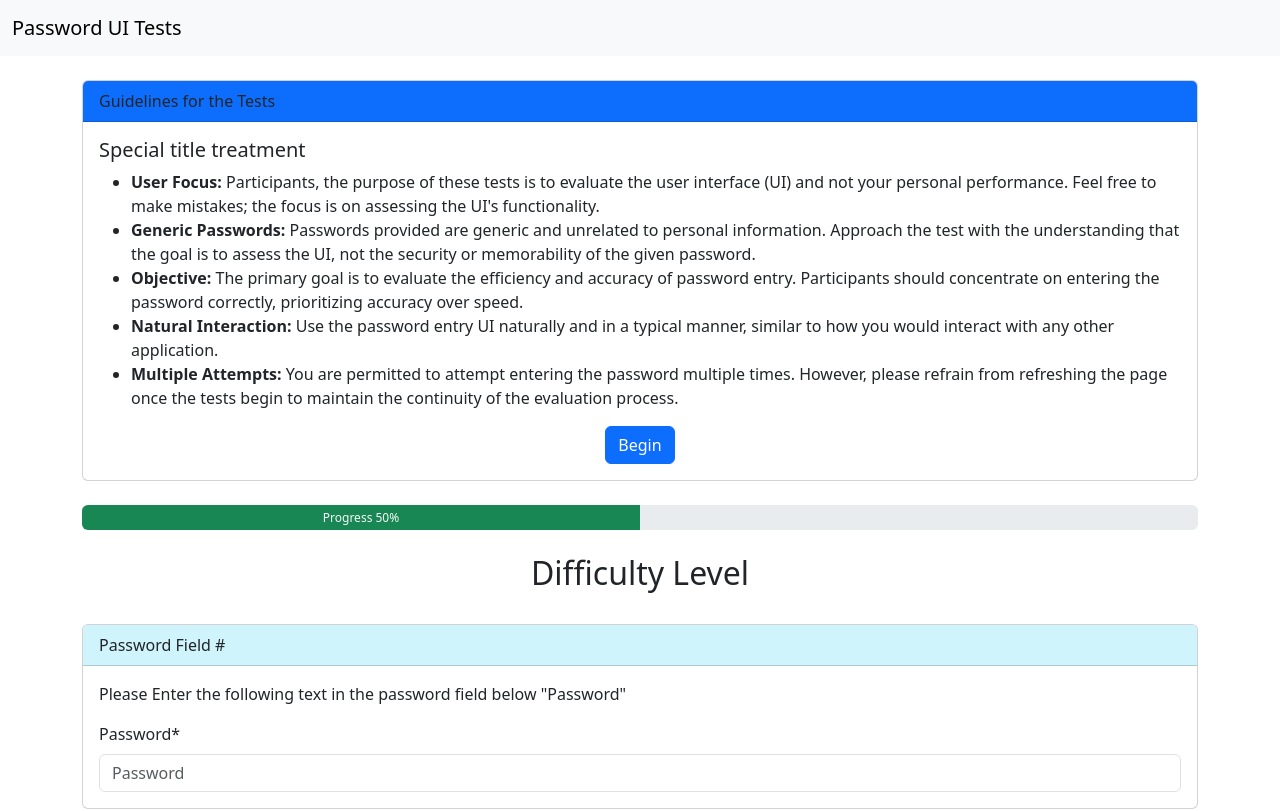
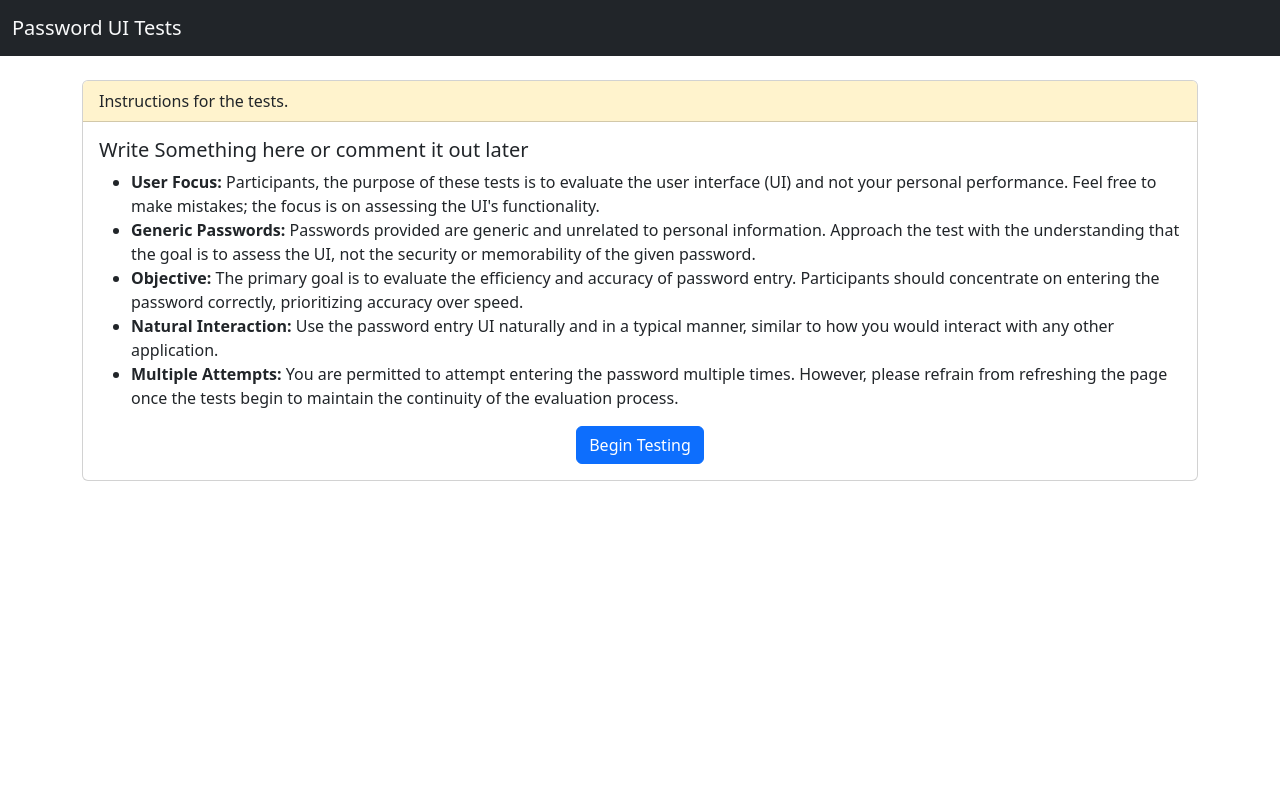
Before and after one commit to ParagNirwan/Password-UI-Tests, a React (Vite) app: page / in a window 1280 px wide. Shown: the top 811 px of the page. Built offline with nearby package versions, Linux system fonts and the light colour scheme.

Commit message:
Instruction Disappear Properly Now

```diff
--- a/src/App.tsx
+++ b/src/App.tsx
@@ -1,16 +1,28 @@
+import { useState } from "react";
 import Navbar from "./components/Navbar";
 import PasswordField from "./components/PasswordField";
 import ProgressBar from "./components/ProgressBar";
 import Rules from "./components/Rules";
 
 function App() {
+  // State variable to track whether testing has begun
+  const [testingStarted, setTestingStarted] = useState(false);
+
+  // Function to handle the start of testing
+  const handleBeginTesting = () => {
+    setTestingStarted(true);
+  };
+
   return (
     <div>
-      <Navbar></Navbar>
-      <Rules></Rules>
-      <ProgressBar></ProgressBar>
-      <PasswordField></PasswordField>
+      <Navbar />
+
+      {!testingStarted && <Rules onBeginTesting={handleBeginTesting} />}
+
+      {testingStarted && <ProgressBar />}
+      {testingStarted && <PasswordField />}
     </div>
   );
 }
+
 export default App;
--- a/src/components/Navbar.tsx
+++ b/src/components/Navbar.tsx
@@ -1,8 +1,8 @@
 function Navbar() {
   return (
-    <nav className="navbar navbar-expand-lg bg-body-tertiary">
+    <nav className="navbar navbar-expand-lg bg-dark">
       <div className="container-fluid">
-        <a className="navbar-brand" href="#">
+        <a className="navbar-brand text-light" href="#">
           Password UI Tests
         </a>
       </div>
--- a/src/components/PasswordField.tsx
+++ b/src/components/PasswordField.tsx
@@ -2,7 +2,7 @@ function PasswordField() {
   return (
     <div className="container">
       <br />
-      <h2 className="text-center">Difficulty Level</h2>
+      <h2 className="text-center">Password Complexity {"Easy"}</h2>
       <br />
       <div className="card">
         <div className="card-header bg-info-subtle">Password Field #</div>
--- a/src/components/Rules.tsx
+++ b/src/components/Rules.tsx
@@ -1,48 +1,65 @@
-function Rules() {
+import { useState } from "react";
+
+interface RulesProps {
+  onBeginTesting: () => void;
+}
+
+function Rules({ onBeginTesting }: RulesProps) {
+  const instructions = [
+    {
+      title: "User Focus",
+      content:
+        "Participants, the purpose of these tests is to evaluate the user interface (UI) and not your personal performance. Feel free to make mistakes; the focus is on assessing the UI's functionality.",
+    },
+    {
+      title: "Generic Passwords",
+      content:
+        "Passwords provided are generic and unrelated to personal information. Approach the test with the understanding that the goal is to assess the UI, not the security or memorability of the given password.",
+    },
+    {
+      title: "Objective",
+      content:
+        "The primary goal is to evaluate the efficiency and accuracy of password entry. Participants should concentrate on entering the password correctly, prioritizing accuracy over speed.",
+    },
+    {
+      title: "Natural Interaction",
+      content:
+        "Use the password entry UI naturally and in a typical manner, similar to how you would interact with any other application.",
+    },
+    {
+      title: "Multiple Attempts",
+      content:
+        "You are permitted to attempt entering the password multiple times. However, please refrain from refreshing the page once the tests begin to maintain the continuity of the evaluation process.",
+    },
+  ];
+
+  let [beginTest] = useState(false);
+  console.log(beginTest);
+
   return (
     <div className="container">
       <br />
       <div className="card">
-        <div className="card-header bg-primary">Guidelines for the Tests</div>
+        <div className="card-header bg-warning-subtle text-dark">
+          Instructions for the tests.
+        </div>
         <div className="card-body">
-          <h5 className="card-title">Special title treatment</h5>
+          <h5 className="card-title">
+            Write Something here or comment it out later
+          </h5>
           <p className="card-text">
             <ul>
-              <li>
-                <strong>User Focus:</strong> Participants, the purpose of these
-                tests is to evaluate the user interface (UI) and not your
-                personal performance. Feel free to make mistakes; the focus is
-                on assessing the UI's functionality.
-              </li>
-              <li>
-                <strong>Generic Passwords:</strong> Passwords provided are
-                generic and unrelated to personal information. Approach the test
-                with the understanding that the goal is to assess the UI, not
-                the security or memorability of the given password.
-              </li>
-              <li>
-                <strong>Objective:</strong> The primary goal is to evaluate the
-                efficiency and accuracy of password entry. Participants should
-                concentrate on entering the password correctly, prioritizing
-                accuracy over speed.
-              </li>
-              <li>
-                <strong>Natural Interaction:</strong> Use the password entry UI
-                naturally and in a typical manner, similar to how you would
-                interact with any other application.
-              </li>
-              <li>
-                <strong>Multiple Attempts:</strong> You are permitted to attempt
-                entering the password multiple times. However, please refrain
-                from refreshing the page once the tests begin to maintain the
-                continuity of the evaluation process.
-              </li>
+              {instructions.map((instruction, index) => (
+                <li key={index}>
+                  <strong>{instruction.title}:</strong> {instruction.content}
+                </li>
+              ))}
             </ul>
           </p>
           <div className="text-center">
-            <a href="#" className="btn btn-primary">
-              Begin
-            </a>
+            <button className="btn btn-primary" onClick={onBeginTesting}>
+              Begin Testing
+            </button>
           </div>
         </div>
       </div>
```
